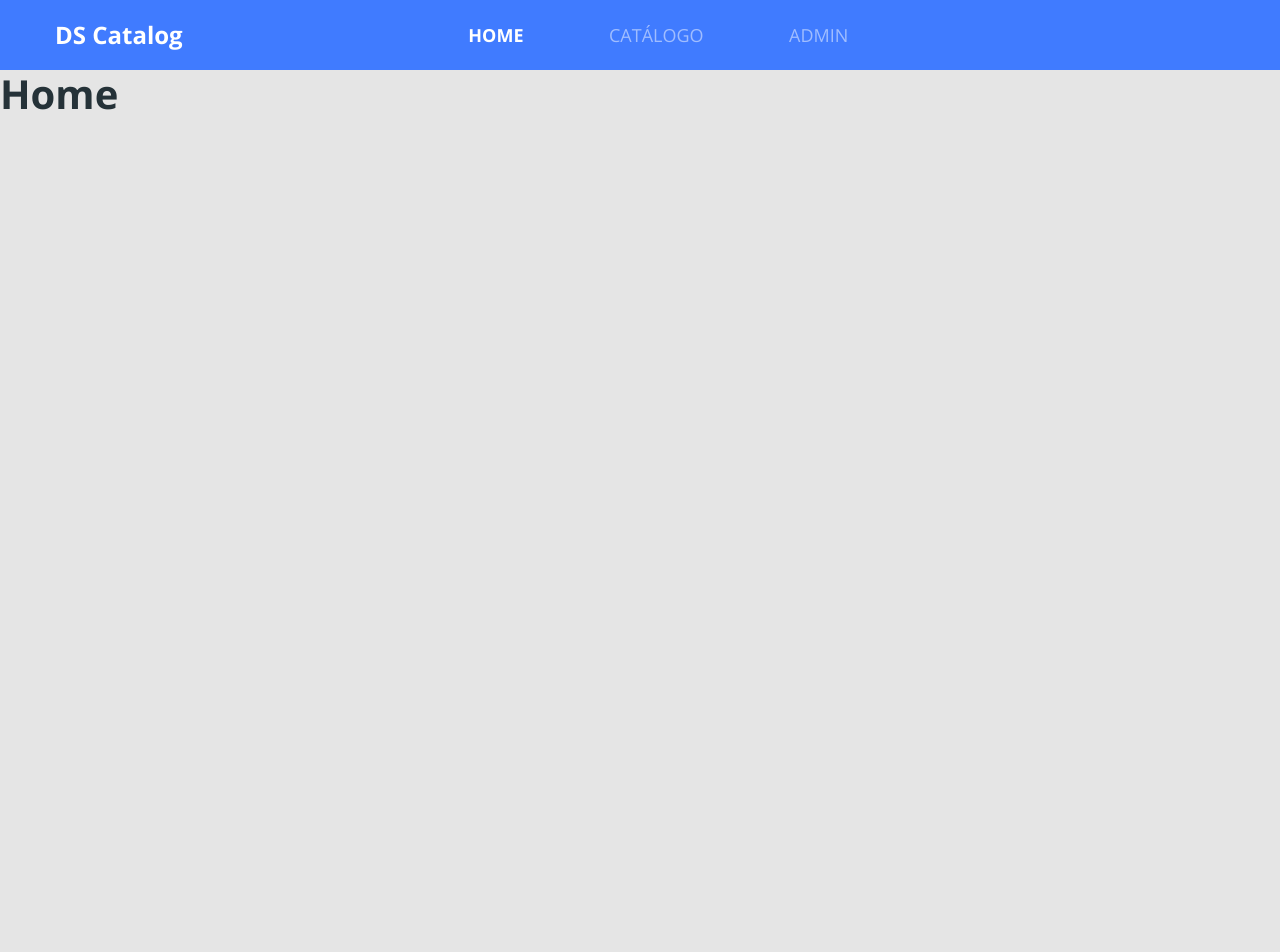
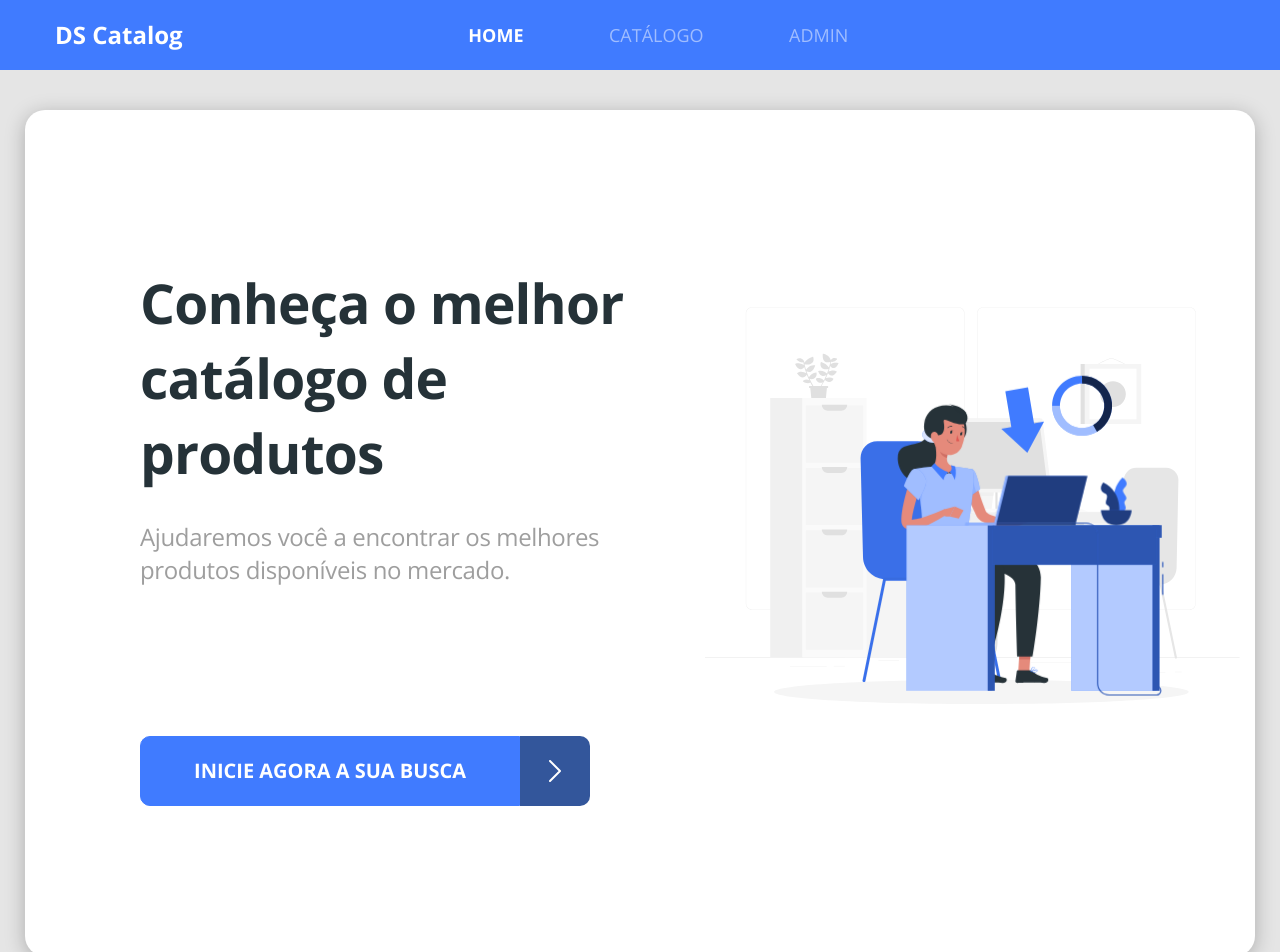
Before and after one commit to realcofre/dscatalog-bootcamp-devsuperior, a React (Create React App) app in the folder front-web/: page / in a window 1280 px wide. Shown: the top 952 px of the page. Before the commit the page ends 800 px from the top, so only its background shows below. Built offline with nearby package versions, Linux system fonts and the light colour scheme.

Commit message:
Prototipação da home

```diff
--- /dev/null
+++ b/front-web/src/core/components/ButtonIcon/Index.tsx
@@ -0,0 +1,21 @@
+import React from 'react';
+import {ReactComponent as ArraowIcon} from '../../assets/images/arrow.svg';
+import './styles.scss';
+
+
+type Props = {
+    text: string;
+}
+
+const ButtonIcon = ({ text } : Props) => (
+    <div className="d-flex">
+    <button className="btn btn-primary btn-icon">
+        <h5>{ text }</h5>
+    </button>
+    <div className="btn-icon-content">
+        <ArraowIcon />
+    </div>
+    </div>
+);
+
+export default ButtonIcon;
--- /dev/null
+++ b/front-web/src/core/components/ButtonIcon/styles.scss
@@ -0,0 +1,15 @@
+.btn-icon{
+    height: 70px;
+    width: 380px;
+    border-radius: 10px 0 0 10px;
+    text-transform: uppercase;
+}
+
+.btn-icon-content {
+    background: #33569b;
+    border-radius: 0px 10px 10px 0px;
+    width: 70px;
+    display: flex;
+    align-items: center;
+    justify-content: center;
+}
--- a/front-web/src/pages/Home/Index.tsx
+++ b/front-web/src/pages/Home/Index.tsx
@@ -1,8 +1,25 @@
 import React from 'react';
+import { ReactComponent as MainImage } from '../../core/assets/images/main-image.svg';
+import ButtonIcon from '../../core/components/ButtonIcon/Index';
+import { Link } from 'react-router-dom';
+import './styles.scss';
 
 const Home = () => (
-    <div>
-        <h1>Home</h1>
+    <div className="home-container">
+        <div className="row home-content">
+            <div className="col-6">
+                <h1 className="text-title">
+                    Conheça o melhor <br /> catálogo de produtos
+                </h1>
+                <p className="text-subtitle">Ajudaremos você a encontrar os melhores <br />produtos disponíveis no mercado.</p>
+                <Link to="/catalog">
+                    <ButtonIcon text="inicie agora a sua busca"/>
+                </Link>
+            </div>
+            <div className="col-6">
+                <MainImage className="main-image" />
+            </div>
+        </div>
     </div>
 );
 
--- /dev/null
+++ b/front-web/src/pages/Home/styles.scss
@@ -0,0 +1,33 @@
+.home-container {
+    margin-top: 40px;
+    padding-left: 40px;
+    padding-right: 40px;
+}
+
+.home-content{
+    background-color: #FFF;
+    box-shadow: 0px 4px 20px rgba(0, 0, 0, 0.25);
+    border-radius: 20px;
+    padding-top: 155px;
+    padding-left: 100px;
+    padding-bottom: 150px;
+}
+
+.text-title {
+    font-size: 55px;
+    line-height: 75px;
+    letter-spacing: -0.015em;
+}
+
+.text-subtitle{
+    font-size: 24px;
+    line-height: 33px;
+    letter-spacing: -0.015em;
+    color: #9E9E9E;
+    margin-top: 30px;
+    margin-bottom: 150px;
+}
+
+.main-image{
+    width: 100%;
+}
```
Also changed, not shown: front-web/src/core/assets/images/arrow.svg (added), front-web/src/core/assets/images/main-image.svg (added).
